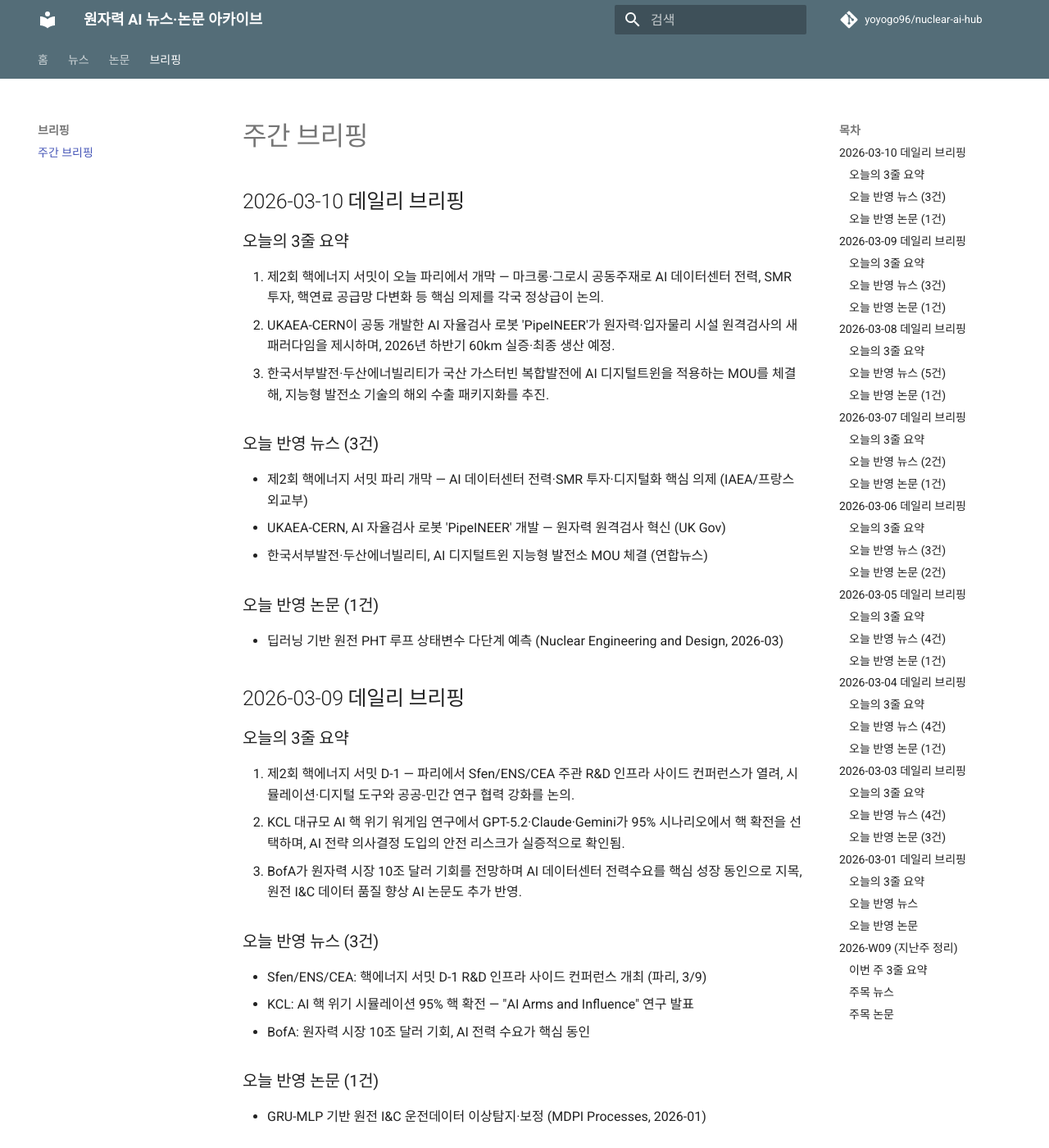
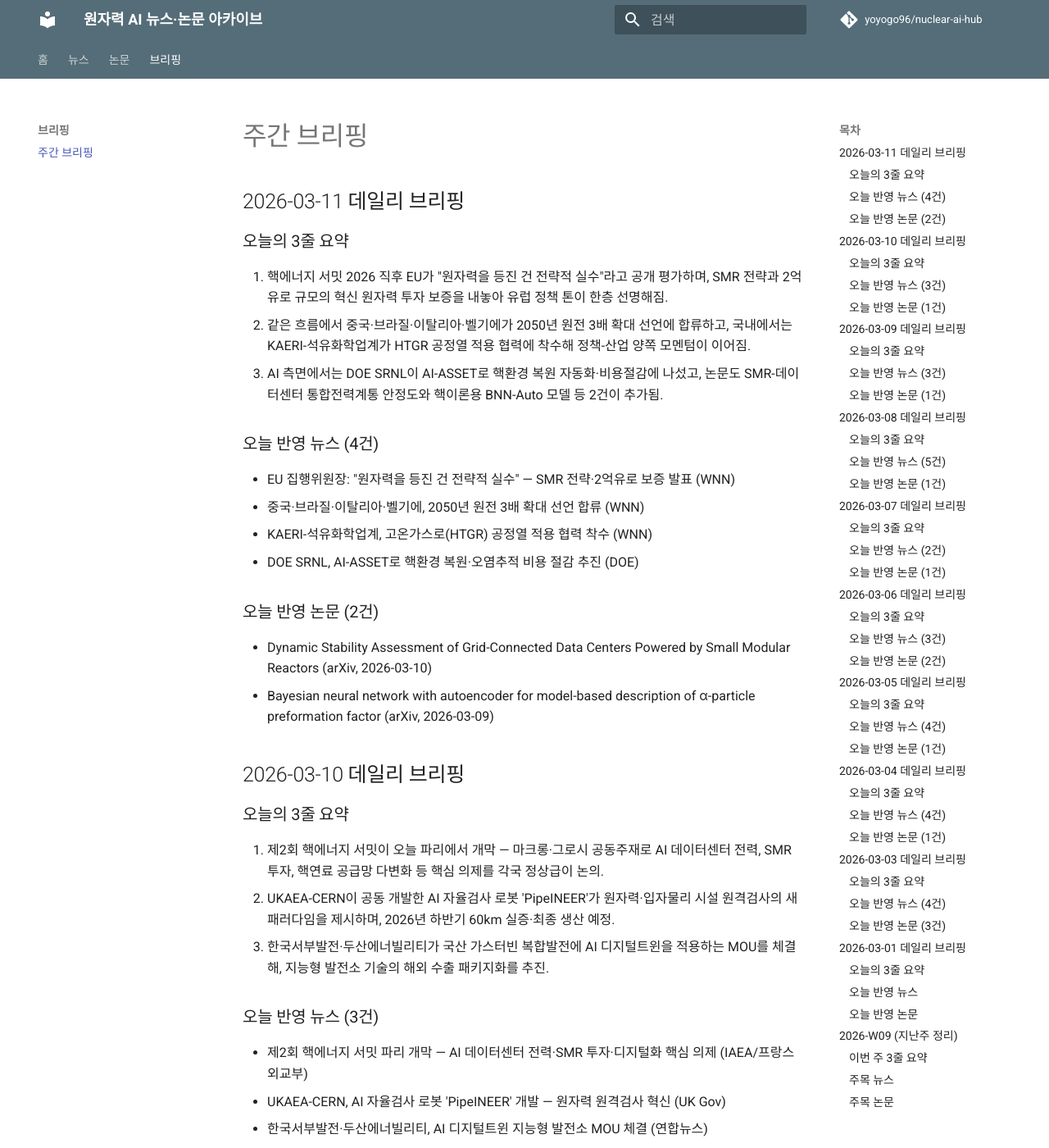
Before and after one commit to yoyogo96/nuclear-ai-hub, an MkDocs documentation site: the page built from docs/briefings/index.md, in a window 1280 px wide and 1400 px high. Shown: the whole window at 82% size. Built offline with MkDocs 1.6.1 and Material for MkDocs 9.7.7, drawn with Linux system fonts in a browser that asks for light colours; comment, search, counter and statistics services are not loaded.

Commit message:
docs: daily nuclear ai hub update for 2026-03-11

```diff
--- a/docs/briefings/index.md
+++ b/docs/briefings/index.md
@@ -1,4 +1,21 @@
 # 주간 브리핑
+
+## 2026-03-11 데일리 브리핑
+
+### 오늘의 3줄 요약
+1. 핵에너지 서밋 2026 직후 EU가 "원자력을 등진 건 전략적 실수"라고 공개 평가하며, SMR 전략과 2억유로 규모의 혁신 원자력 투자 보증을 내놓아 유럽 정책 톤이 한층 선명해짐.
+2. 같은 흐름에서 중국·브라질·이탈리아·벨기에가 2050년 원전 3배 확대 선언에 합류하고, 국내에서는 KAERI-석유화학업계가 HTGR 공정열 적용 협력에 착수해 정책-산업 양쪽 모멘텀이 이어짐.
+3. AI 측면에서는 DOE SRNL이 AI-ASSET로 핵환경 복원 자동화·비용절감에 나섰고, 논문도 SMR-데이터센터 통합전력계통 안정도와 핵이론용 BNN-Auto 모델 등 2건이 추가됨.
+
+### 오늘 반영 뉴스 (4건)
+- EU 집행위원장: "원자력을 등진 건 전략적 실수" — SMR 전략·2억유로 보증 발표 (WNN)
+- 중국·브라질·이탈리아·벨기에, 2050년 원전 3배 확대 선언 합류 (WNN)
+- KAERI-석유화학업계, 고온가스로(HTGR) 공정열 적용 협력 착수 (WNN)
+- DOE SRNL, AI-ASSET로 핵환경 복원·오염추적 비용 절감 추진 (DOE)
+
+### 오늘 반영 논문 (2건)
+- Dynamic Stability Assessment of Grid-Connected Data Centers Powered by Small Modular Reactors (arXiv, 2026-03-10)
+- Bayesian neural network with autoencoder for model-based description of α-particle preformation factor (arXiv, 2026-03-09)
 
 ## 2026-03-10 데일리 브리핑
 
--- a/docs/news/index.md
+++ b/docs/news/index.md
@@ -4,6 +4,12 @@
 
 - [📰 일반 원자력 뉴스](nuclear.md)
 - [🤖 원자력 AI 뉴스](nuclear-ai.md)
+
+## 2026-03-11 데일리 반영
+- 일반 원자력 뉴스: 3건
+- 원자력 AI 뉴스: 1건
+
+> 최종 업데이트: 2026-03-11
 
 ## 2026-03-10 데일리 반영
 - 일반 원자력 뉴스: 1건
--- a/docs/news/nuclear-ai.md
+++ b/docs/news/nuclear-ai.md
@@ -1,4 +1,10 @@
 # 원자력 AI 뉴스
+
+## 2026-03-11 업데이트 (데일리)
+
+### DOE SRNL, AI-ASSET로 핵환경 복원·오염추적 비용 절감 추진
+- 출처: [U.S. Department of Energy](https://www.energy.gov/em/articles/srnl-harnesses-ai-tackle-environmental-challenges-cut-cleanup-costs)
+- 한 줄 요약: Savannah River National Laboratory가 DOE Genesis Mission 아래 AI-ASSET 이니셔티브를 통해 스마트 센서망과 ML로 토양·수질 오염 이동을 예측하고, 장기 핵환경 모니터링·정화 비용을 크게 줄이는 방향을 제시.
 
 ## 2026-03-10 업데이트 (데일리)
 
--- a/docs/news/nuclear.md
+++ b/docs/news/nuclear.md
@@ -1,4 +1,18 @@
 # 일반 원자력 뉴스
+
+## 2026-03-11 업데이트 (데일리)
+
+### EU 집행위원장 "원자력을 등진 건 전략적 실수" — SMR 전략·2억유로 보증 발표
+- 출처: [World Nuclear News](https://world-nuclear-news.org/articles/von-der-leyen-it-was-strategic-mistake-to-turn-against-nuclear)
+- 한 줄 요약: 우르줄라 폰데어라이엔 EU 집행위원장이 파리 핵에너지 서밋에서 원자력 축소를 유럽의 전략적 실수로 규정하고, 2030년대 초 SMR 가동 목표와 혁신 원자력 민간투자 유치를 위한 2억유로 보증 계획을 공개.
+
+### 중국·브라질·이탈리아·벨기에, 2050년 원전 3배 확대 선언 합류
+- 출처: [World Nuclear News](https://world-nuclear-news.org/articles/china-and-brazil-sign-up-to-tripling-nuclear-goal)
+- 한 줄 요약: 핵에너지 서밋 2026에서 중국·브라질·이탈리아·벨기에가 '2050년 글로벌 원전 용량 3배 확대' 선언에 새로 서명하면서 참여국이 38개국으로 늘어, 대형원전·SMR 확대의 정책 모멘텀이 강화됨.
+
+### KAERI-석유화학업계, 고온가스로(HTGR) 공정열 적용 협력 착수
+- 출처: [World Nuclear News](https://world-nuclear-news.org/articles/korean-partnership-to-consider-use-of-htgrs)
+- 한 줄 요약: 한국원자력연구원과 한국화학산업협회가 탄소중립형 산업열 공급을 목표로 HTGR 도입 검토 MOU를 체결해, 국내 석유화학 공정열 시장에서 차세대 원자로 실증 가능성을 구체화.
 
 ## 2026-03-10 업데이트 (데일리)
 
--- a/docs/papers/index.md
+++ b/docs/papers/index.md
@@ -1,4 +1,28 @@
 # 최신 논문
+
+## [Dynamic Stability Assessment of Grid-Connected Data Centers Powered by Small Modular Reactors](https://arxiv.org/abs/2603.09110)
+- 저자: Sobhan Badakhshan 외
+- 연도/학회(저널): 2026-03-10, arXiv (eess.SY)
+- 한 줄 요약: AI·고성능 컴퓨팅 수요가 커지는 데이터센터를 SMR+BESS 통합에너지시스템으로 공급할 때 전압·주파수 안정도가 어떻게 개선되는지 IEEE 118-bus 계통에서 동특성 시뮬레이션으로 검증.
+
+### 핵심 기여
+1. CPU 사용률·냉각효율·외기온을 함께 반영한 데이터센터 계산-열부하 연계 모델 제시
+2. SMR와 배터리 저장장치를 결합한 계통연계형 전력공급 구조의 안정도 평가
+3. AI 데이터센터 전력원으로서 SMR 적용 시 사고 후 회복력과 계통 지원 효과를 정량 비교
+
+---
+
+## [Bayesian neural network with autoencoder for model-based description of α-particle preformation factor](https://arxiv.org/abs/2603.07976)
+- 저자: Xiao-Yan Zhu 외
+- 연도/학회(저널): 2026-03-09, arXiv (nucl-th)
+- 한 줄 요약: 베이지안 신경망과 오토인코더를 결합한 BNN-Auto 프레임으로 중·초중원소의 α 붕괴 전형성 인자와 반감기를 더 정확하게 예측하고, 불확실성까지 함께 제시.
+
+### 핵심 기여
+1. 535개 핵종 실험데이터 기반으로 α-입자 preformation factor 예측 오차를 크게 감소
+2. 변분추론 기반 확률 모델링으로 예측값과 신뢰구간을 동시에 제공
+3. Z=120, N=184 부근 안정섬(shell effect) 후보의 반감기 증가 경향까지 ML로 탐색
+
+---
 
 ## [딥러닝 기반 원전 1차 열전달계통 상태변수 다단계 예측](https://www.researchgate.net/publication/401395050_Multistep_forecasting_of_state_variables_in_nuclear_power_plants_using_deep_learning)
 - 저자: (Nuclear Engineering and Design 저자팀)
```
